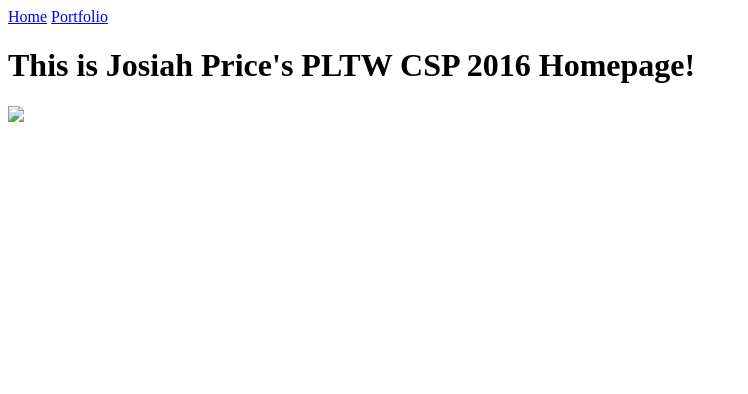
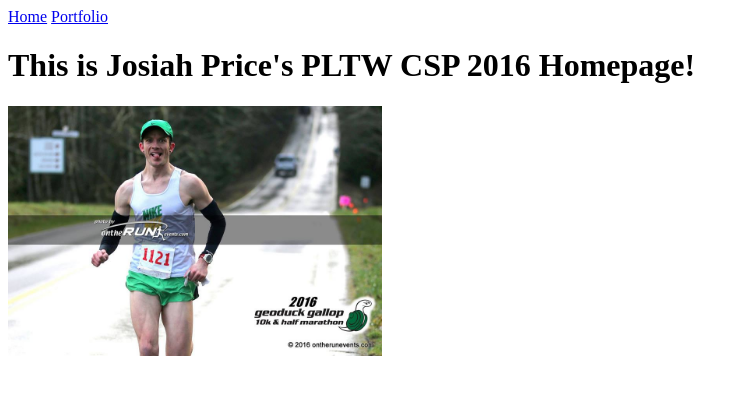
Before and after one commit to josiahprice/josiahprice.github.io, a plain HTML site: page myhomepage/index.html in a window 1280 px wide. Shown: the whole page, without its empty margins (0-748 px from the left). Drawn offline with Linux system fonts and the light colour scheme.

Commit message:
homepage image

```diff
--- a/myhomepage/index.html
+++ b/myhomepage/index.html
@@ -8,6 +8,6 @@
     <a href="index.html">Home</a>
     <a href="portfolio.html">Portfolio</a>
     <h1>This is Josiah Price's PLTW CSP 2016 Homepage!</h1>
-    <img src="images/familyphoto.jpg" height="250">
+    <img src="images/homepageimage.jpg" height="250">
   </body>
 </html>
```
Also changed, not shown: myhomepage/images/homepageimage.jpg (added).
